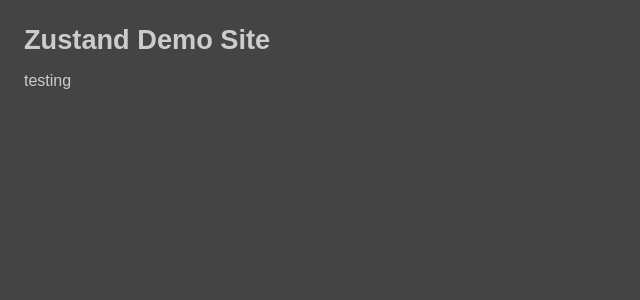
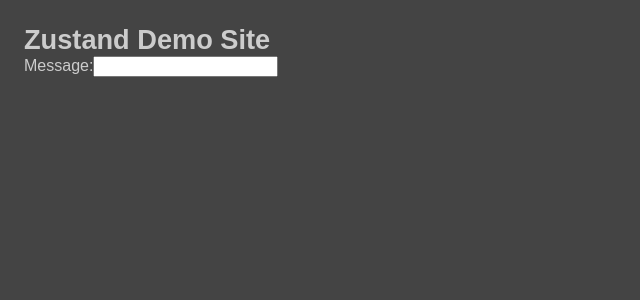
Before and after one commit to edwardtanguay/et02-zustand-state-demo, a React (Vite) app: page / in a window 1280 px wide. Shown: the top 300 px of the page, without its empty margins (0-640 px from the left). Built offline with nearby package versions, Linux system fonts and the light colour scheme.

Commit message:
state input in

```diff
--- a/src/App.tsx
+++ b/src/App.tsx
@@ -1,12 +1,23 @@
-import './App.scss'
+import { useState } from 'react';
+import './App.scss';
 
 function App() {
-  return (
-    <div className="App">
-    <h1>Zustand Demo Site</h1>
-    <p>testing</p>
-    </div>
-  )
+	const [message, setMessage] = useState('');
+
+	return (
+		<div className="App">
+			<h1>Zustand Demo Site</h1>
+			<main>
+				<section className="controlArea">
+					<div className="data">
+						<label>Message:</label>
+						<input type="text" value={message} onChange={(e) => setMessage(e.target.value)} />
+						<div>{message}</div>
+					</div>
+				</section>
+			</main>
+		</div>
+	);
 }
 
-export default App
+export default App;
```
Also changed, not shown: 1 other file (tests, documents, lock files or other folders).
